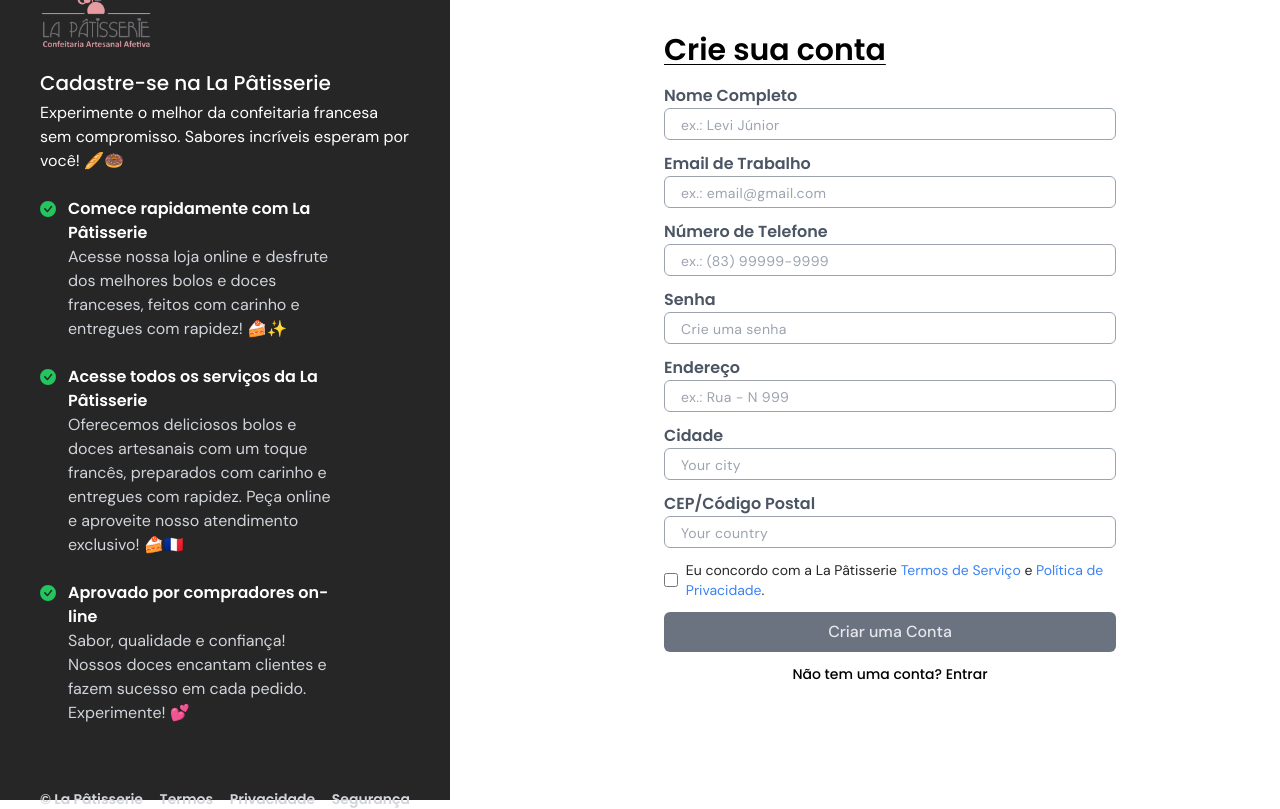
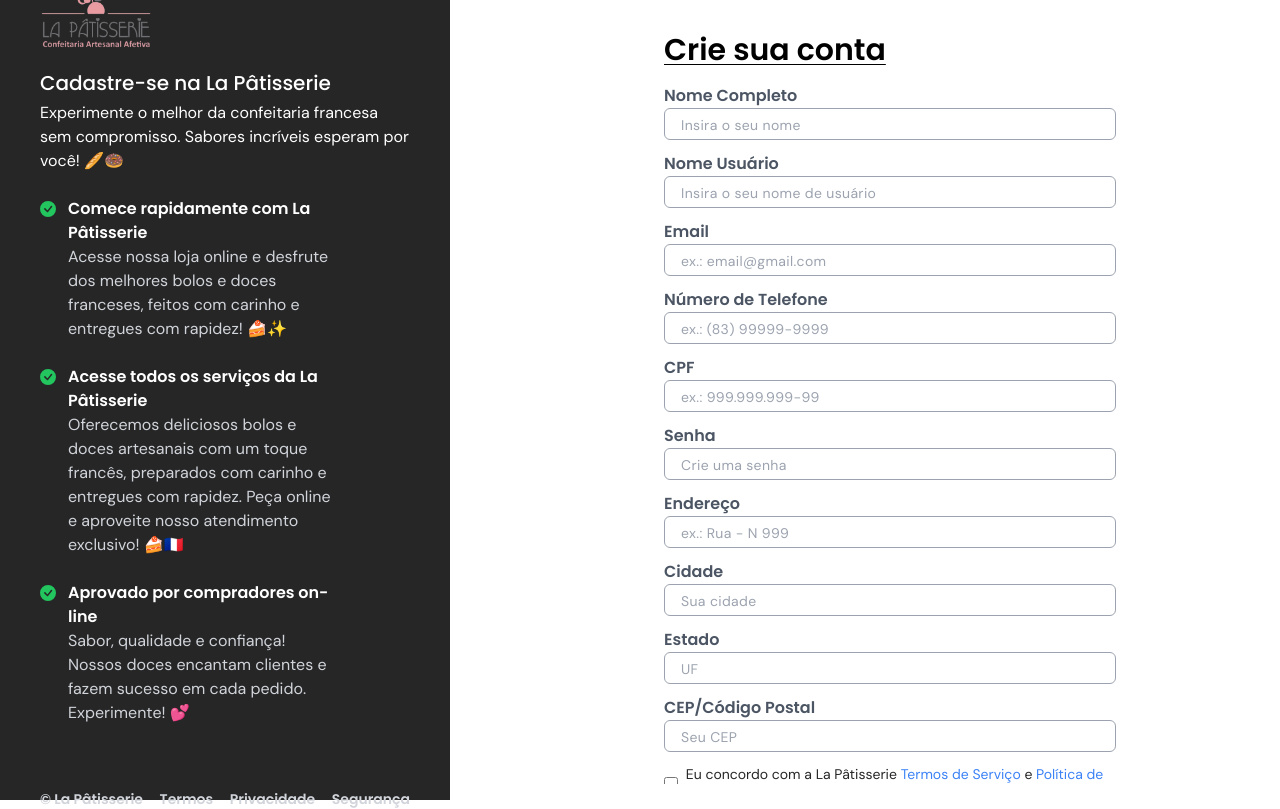
Before and after one commit to LeviJunior21/LaPatisserie, a React (Create React App) app: page /cadastrar in a window 1280 px wide. Built offline with nearby package versions, Linux system fonts and the light colour scheme.

Commit message:
feat: adiciondo requisição ao backend de criar cliente

```diff
--- a/package.json
+++ b/package.json
@@ -7,6 +7,8 @@
     "@testing-library/jest-dom": "^5.16.5",
     "@testing-library/react": "^13.4.0",
     "@testing-library/user-event": "^13.5.0",
+    "@types/axios": "^0.14.4",
+    "axios": "^1.8.4",
     "cypress": "^14.2.1",
     "framer-motion": "^8.0.2",
     "react": "^18.2.0",
--- a/src/pages/Account/SignUp.js
+++ b/src/pages/Account/SignUp.js
@@ -2,46 +2,59 @@ import React, { useState } from "react";
 import { BsCheckCircleFill } from "react-icons/bs";
 import { Link } from "react-router-dom";
 import { logoLight } from "../../assets/images";
+import axios from "axios";
 
 const SignUp = () => {
   // ============= Initial State Start here =============
   const [clientName, setClientName] = useState("");
+  const [userName, setUserName] = useState("");
   const [email, setEmail] = useState("");
+  const [password, setPassword] = useState("");
   const [phone, setPhone] = useState("");
-  const [password, setPassword] = useState("");
+  const [cpf, setCpf] = useState("");
   const [address, setAddress] = useState("");
   const [city, setCity] = useState("");
-  const [country, setCountry] = useState("");
-  const [zip, setZip] = useState("");
+  const [state, setState] = useState("");
+  const [cep, setCep] = useState("");
   const [checked, setChecked] = useState(false);
   // ============= Initial State End here ===============
   // ============= Error Msg Start here =================
   const [errClientName, setErrClientName] = useState("");
+  const [errUserName, setErrUserName] = useState("");
   const [errEmail, setErrEmail] = useState("");
+  const [errPassword, setErrPassword] = useState("");
   const [errPhone, setErrPhone] = useState("");
-  const [errPassword, setErrPassword] = useState("");
+  const [errCpf, setErrCpf] = useState("");
   const [errAddress, setErrAddress] = useState("");
   const [errCity, setErrCity] = useState("");
-  const [errCountry, setErrCountry] = useState("");
-  const [errZip, setErrZip] = useState("");
+  const [errState, setErrState] = useState("");
+  const [errCep, setErrCep] = useState("");
   // ============= Error Msg End here ===================
   const [successMsg, setSuccessMsg] = useState("");
   // ============= Event Handler Start here =============
-  const handleName = (e) => {
+  const handleClientName = (e) => {
     setClientName(e.target.value);
     setErrClientName("");
+  };
+  const handleUserName = (e) => {
+    setUserName(e.target.value);
+    setErrUserName("");
   };
   const handleEmail = (e) => {
     setEmail(e.target.value);
     setErrEmail("");
   };
+  const handlePassword = (e) => {
+    setPassword(e.target.value);
+    setErrPassword("");
+  };
   const handlePhone = (e) => {
     setPhone(e.target.value);
     setErrPhone("");
   };
-  const handlePassword = (e) => {
-    setPassword(e.target.value);
-    setErrPassword("");
+  const handleCpf = (e) => {
+    setCpf(e.target.value);
+    setErrCpf("");
   };
   const handleAddress = (e) => {
     setAddress(e.target.value);
@@ -51,13 +64,13 @@ const SignUp = () => {
     setCity(e.target.value);
     setErrCity("");
   };
-  const handleCountry = (e) => {
-    setCountry(e.target.value);
-    setErrCountry("");
+  const handleState = (e) => {
+    setState(e.target.value);
+    setErrState("");
   };
-  const handleZip = (e) => {
-    setZip(e.target.value);
-    setErrZip("");
+  const handleCep = (e) => {
+    setCep(e.target.value);
+    setErrCep("");
   };
   // ============= Event Handler End here ===============
   // ================= Email Validation start here =============
@@ -73,6 +86,9 @@ const SignUp = () => {
     if (checked) {
       if (!clientName) {
         setErrClientName("Insira o seu nome");
+      }
+      if (!clientName) {
+        setErrUserName("Insira o seu nome de usuário");
       }
       if (!email) {
         setErrEmail("Insira o seu email");
@@ -97,35 +113,59 @@ const SignUp = () => {
       if (!city) {
         setErrCity("Insira o nome da sua cidade");
       }
-      if (!country) {
-        setErrCountry("Digite o país que você reside");
+      if (!cpf) {
+        setErrCpf("Digite o CPF correto");
       }
-      if (!zip) {
-        setErrZip("Insira o CEP da sua região");
+      if (!state) {
+        setErrState("Insira o estado onde você mora");
+      }
+      if (!cep) {
+        setErrCep("Insira o cep da sua localidade");
       }
       // ============== Getting the value ==============
       if (
         clientName &&
+        userName &&
         email &&
         EmailValidation(email) &&
         password &&
         password.length >= 6 &&
         address &&
         city &&
-        country &&
-        zip
+        state &&
+        cep &&
+        cpf
       ) {
+
+        const data = {
+          username: userName,
+          name: clientName,
+          email: email,
+          password: password,
+          cpf: cpf,
+          phone: phone,
+          city: city,
+          address: address,
+          state: state,
+          cep: cep
+        }
+        axios.post("http://localhost:3000/api/clients", data).then(result => {
+          if (result.status === 201) {
             setSuccessMsg(
-          `Olá querido ${clientName}, Bem-vindo ao painel de administração do OREBI. Recebemos sua solicitação de inscrição. Estamos processando para validar seu acesso. Até então, fique conectado e assistência adicional será enviada a você por e-mail em ${email}`
+              `Olá querido ${clientName}, Bem-vindo ao LaPatisserie. Você foi cadastrado com o seu email "${email}!"`
             );
             setClientName("");
+            setUserName("");
             setEmail("");
             setPhone("");
             setPassword("");
             setAddress("");
             setCity("");
-        setCountry("");
-        setZip("");
+            setCpf("");
+            setState("");
+            setCep("");
+          }
+        });
       }
     }
   };
@@ -222,11 +262,11 @@ const SignUp = () => {
                     Nome Completo
                   </p>
                   <input
-                    onChange={handleName}
+                    onChange={handleClientName}
                     value={clientName}
                     className="w-full h-8 placeholder:text-sm placeholder:tracking-wide px-4 text-base font-medium placeholder:font-normal rounded-md border-[1px] border-gray-400 outline-none"
                     type="text"
-                    placeholder="ex.: Levi Júnior"
+                    placeholder="Insira o seu nome"
                     id="nome_completo_input"
                   />
                   {errClientName && (
@@ -236,10 +276,32 @@ const SignUp = () => {
                     </p>
                   )}
                 </div>
+
+                {/* UserName */}
+                <div className="flex flex-col gap-.5">
+                  <p className="font-titleFont text-base font-semibold text-gray-600">
+                    Nome Usuário
+                  </p>
+                  <input
+                    onChange={handleUserName}
+                    value={userName}
+                    className="w-full h-8 placeholder:text-sm placeholder:tracking-wide px-4 text-base font-medium placeholder:font-normal rounded-md border-[1px] border-gray-400 outline-none"
+                    type="text"
+                    placeholder="Insira o seu nome de usuário"
+                    id="nome_usuario_input"
+                  />
+                  {errUserName && (
+                    <p className="text-sm text-red-500 font-titleFont font-semibold px-4">
+                      <span className="font-bold italic mr-1">!</span>
+                      {errUserName}
+                    </p>
+                  )}
+                </div>
+
                 {/* Email */}
                 <div className="flex flex-col gap-.5">
                   <p className="font-titleFont text-base font-semibold text-gray-600">
-                    Email de Trabalho
+                    Email
                   </p>
                   <input
                     onChange={handleEmail}
@@ -267,12 +329,31 @@ const SignUp = () => {
                     className="w-full h-8 placeholder:text-sm placeholder:tracking-wide px-4 text-base font-medium placeholder:font-normal rounded-md border-[1px] border-gray-400 outline-none"
                     type="text"
                     placeholder="ex.: (83) 99999-9999"
-                    id="numero_telefone_input"
+                    id="numero_telefone_usuario_input"
                   />
                   {errPhone && (
                     <p className="text-sm text-red-500 font-titleFont font-semibold px-4">
                       <span className="font-bold italic mr-1">!</span>
                       {errPhone}
+                    </p>
+                  )}
+                </div>
+                <div className="flex flex-col gap-.5">
+                  <p className="font-titleFont text-base font-semibold text-gray-600">
+                    CPF
+                  </p>
+                  <input
+                    onChange={handleCpf}
+                    value={cpf}
+                    className="w-full h-8 placeholder:text-sm placeholder:tracking-wide px-4 text-base font-medium placeholder:font-normal rounded-md border-[1px] border-gray-400 outline-none"
+                    type="text"
+                    placeholder="ex.: 999.999.999-99"
+                    id="cpf_usuario_input"
+                  />
+                  {errCpf && (
+                    <p className="text-sm text-red-500 font-titleFont font-semibold px-4">
+                      <span className="font-bold italic mr-1">!</span>
+                      {errCpf}
                     </p>
                   )}
                 </div>
@@ -326,7 +407,7 @@ const SignUp = () => {
                     value={city}
                     className="w-full h-8 placeholder:text-sm placeholder:tracking-wide px-4 text-base font-medium placeholder:font-normal rounded-md border-[1px] border-gray-400 outline-none"
                     type="text"
-                    placeholder="Your city"
+                    placeholder="Sua cidade"
                     id="cidade_usuario_input"
                   />
                   {errCity && (
@@ -336,23 +417,43 @@ const SignUp = () => {
                     </p>
                   )}
                 </div>
-                {/* Zip code */}
+                {/* City */}
+                <div className="flex flex-col gap-.5">
+                  <p className="font-titleFont text-base font-semibold text-gray-600">
+                    Estado
+                  </p>
+                  <input
+                    onChange={handleState}
+                    value={state}
+                    className="w-full h-8 placeholder:text-sm placeholder:tracking-wide px-4 text-base font-medium placeholder:font-normal rounded-md border-[1px] border-gray-400 outline-none"
+                    type="text"
+                    placeholder="UF"
+                    id="estado_usuario_input"
+                  />
+                  {errState && (
+                    <p className="text-sm text-red-500 font-titleFont font-semibold px-4">
+                      <span className="font-bold italic mr-1">!</span>
+                      {errState}
+                    </p>
+                  )}
+                </div>
+                {/* CEP */}
                 <div className="flex flex-col gap-.5">
                   <p className="font-titleFont text-base font-semibold text-gray-600">
                     CEP/Código Postal
                   </p>
                   <input
-                    onChange={handleZip}
-                    value={zip}
+                    onChange={handleCep}
+                    value={cep}
                     className="w-full h-8 placeholder:text-sm placeholder:tracking-wide px-4 text-base font-medium placeholder:font-normal rounded-md border-[1px] border-gray-400 outline-none"
                     type="text"
-                    placeholder="Your country"
+                    placeholder="Seu CEP"
                     id="cep_usuario_input"
                   />
-                  {errZip && (
+                  {errCep && (
                     <p className="text-sm text-red-500 font-titleFont font-semibold px-4">
                       <span className="font-bold italic mr-1">!</span>
-                      {errZip}
+                      {errCep}
                     </p>
                   )}
                 </div>
```
Also changed, not shown: 1 other file (tests, documents, lock files or other folders). Lines whose indentation alone changed are shown as unchanged.
